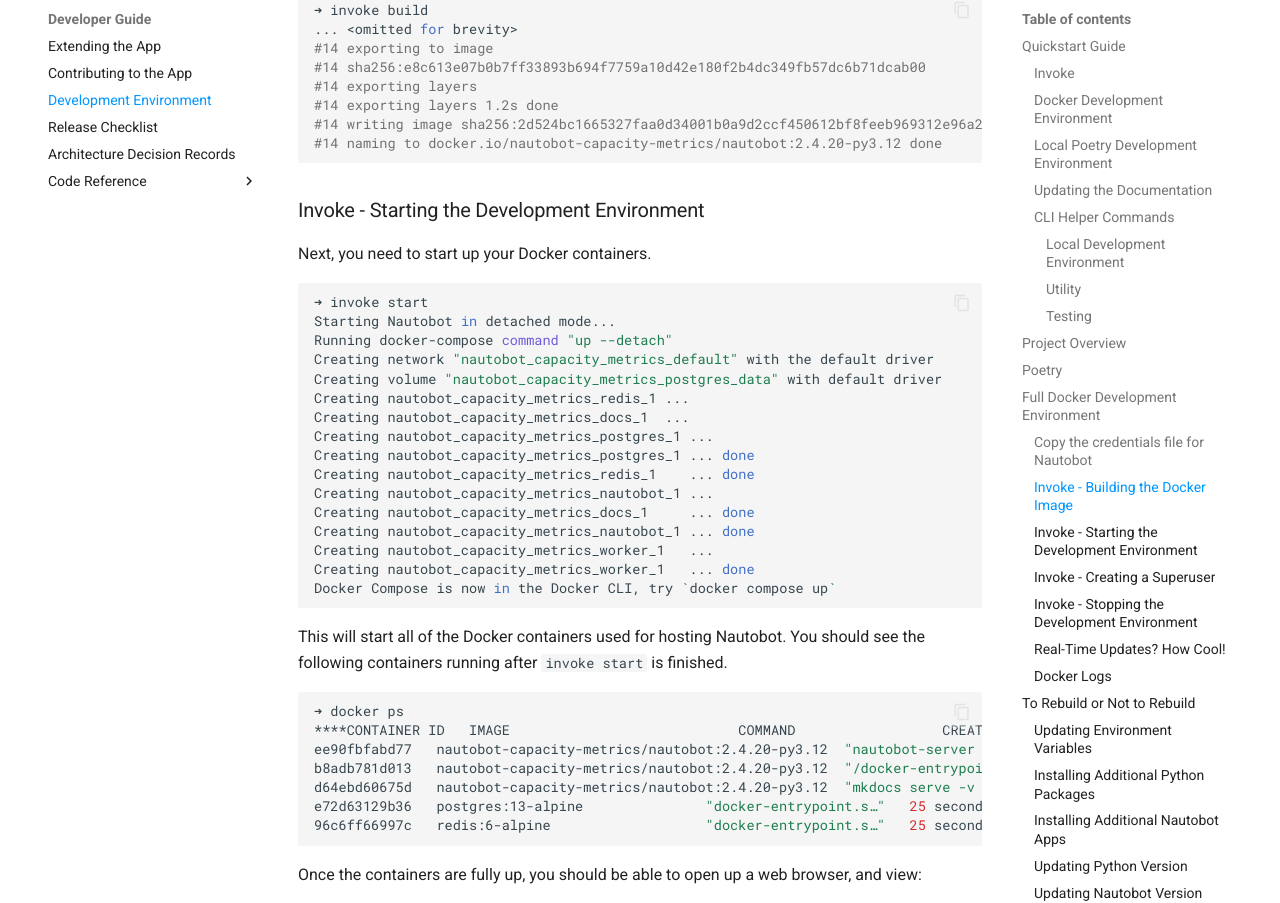
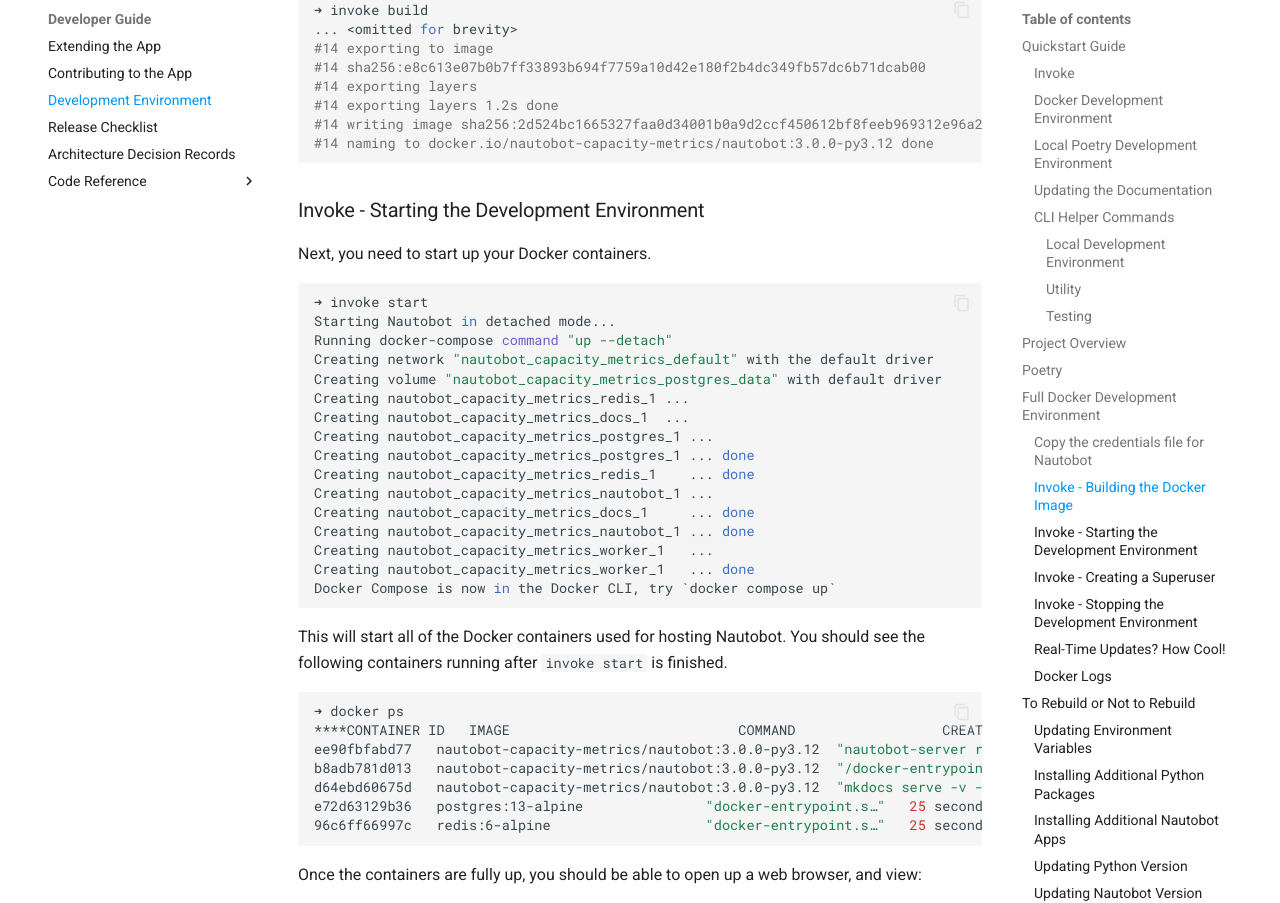
Before and after one commit to nautobot/nautobot-app-capacity-metrics, an MkDocs documentation site: the page built from docs/dev/dev_environment.md, in a window 1280 px wide and 1400 px high, scrolled down 5371 px. Shown: the part 126-1029 px from the top of the window. Built offline with MkDocs 1.6.1 and Material for MkDocs 9.7.7, drawn with Linux system fonts in a browser that asks for light colours; comment, search, counter and statistics services are not loaded; some of the changed text lies outside the part shown.

Commit message:
Cookie updated targeting develop by NetworkToCode Cookie Drift Manager Tool
## [3.0.0 (2025-12-30)](https://github.com/nautobot/cookiecutter-nautobot-app/releases/tag/3.0.0)

### Added

- [#291](https://github.com/nautobot/cookiecutter-nautobot-app/issues/291) - Added support for Python `3.13`.

### Changed

- [#291](https://github.com/nautobot/cookiecutter-nautobot-app/issues/291) - Updated minimum Nautobot version to `3.0.0`.
- [#291](https://github.com/nautobot/cookiecutter-nautobot-app/issues/291) - Updated maximum Nautobot version to `<4.0.0`.
- [#309](https://github.com/nautobot/cookiecutter-nautobot-app/issues/309) - Change the tag-nautobot-app workflow to support multiple nautobot-app versions.
- [#320](https://github.com/nautobot/cookiecutter-nautobot-app/issues/320) - Upstream testing now runs against selected branches.

### Documentation

- [#319](https://github.com/nautobot/cookiecutter-nautobot-app/issues/319) - Fixed nav typo and added missing 2.7.2 release notes.

### Housekeeping

- [#322](https://github.com/nautobot/cookiecutter-nautobot-app/issues/322) - Updated CI workflow to always regenerate poetry lockfile.

**Full Changelog**: https://github.com/nautobot/cookiecutter-nautobot-app/compare/nautobot-app-v2.7.2...nautobot-app-v3.0.0

````diff
--- a/docs/dev/dev_environment.md
+++ b/docs/dev/dev_environment.md
@@ -13,7 +13,7 @@
 
 The [Invoke](http://www.pyinvoke.org/) library is used to provide some helper commands based on the environment. There are a few configuration parameters which can be passed to Invoke to override the default configuration:
 
-- `nautobot_ver`: the version of Nautobot to use as a base for any built docker containers (default: 2.4.20)
+- `nautobot_ver`: the version of Nautobot to use as a base for any built docker containers (default: 3.0.0)
 - `project_name`: the default docker compose project name (default: `nautobot-capacity-metrics`)
 - `python_ver`: the version of Python to use as a base for any built docker containers (default: 3.12)
 - `local`: a boolean flag indicating if invoke tasks should be run on the host or inside the docker containers (default: False, commands will be run in docker containers)
@@ -181,7 +181,7 @@
 #14 exporting layers
 #14 exporting layers 1.2s done
 #14 writing image sha256:2d524bc1665327faa0d34001b0a9d2ccf450612bf8feeb969312e96a2d3e3503 done
-#14 naming to docker.io/nautobot-capacity-metrics/nautobot:2.4.20-py3.12 done
+#14 naming to docker.io/nautobot-capacity-metrics/nautobot:3.0.0-py3.12 done
 ```
 
 ### Invoke - Starting the Development Environment
@@ -212,9 +212,9 @@
 ```bash
 ➜ docker ps
 ****CONTAINER ID   IMAGE                            COMMAND                  CREATED          STATUS          PORTS                                       NAMES
-ee90fbfabd77   nautobot-capacity-metrics/nautobot:2.4.20-py3.12  "nautobot-server rqw…"   16 seconds ago   Up 13 seconds                                               nautobot_capacity_metrics_worker_1
-b8adb781d013   nautobot-capacity-metrics/nautobot:2.4.20-py3.12  "/docker-entrypoint.…"   20 seconds ago   Up 15 seconds   0.0.0.0:8080->8080/tcp, :::8080->8080/tcp   nautobot_capacity_metrics_nautobot_1
-d64ebd60675d   nautobot-capacity-metrics/nautobot:2.4.20-py3.12  "mkdocs serve -v -a …"   25 seconds ago   Up 18 seconds   0.0.0.0:8001->8080/tcp, :::8001->8080/tcp   nautobot_capacity_metrics_docs_1
+ee90fbfabd77   nautobot-capacity-metrics/nautobot:3.0.0-py3.12  "nautobot-server rqw…"   16 seconds ago   Up 13 seconds                                               nautobot_capacity_metrics_worker_1
+b8adb781d013   nautobot-capacity-metrics/nautobot:3.0.0-py3.12  "/docker-entrypoint.…"   20 seconds ago   Up 15 seconds   0.0.0.0:8080->8080/tcp, :::8080->8080/tcp   nautobot_capacity_metrics_nautobot_1
+d64ebd60675d   nautobot-capacity-metrics/nautobot:3.0.0-py3.12  "mkdocs serve -v -a …"   25 seconds ago   Up 18 seconds   0.0.0.0:8001->8080/tcp, :::8001->8080/tcp   nautobot_capacity_metrics_docs_1
 e72d63129b36   postgres:13-alpine               "docker-entrypoint.s…"   25 seconds ago   Up 19 seconds   0.0.0.0:5432->5432/tcp, :::5432->5432/tcp   nautobot_capacity_metrics_postgres_1
 96c6ff66997c   redis:6-alpine                   "docker-entrypoint.s…"   25 seconds ago   Up 21 seconds   0.0.0.0:6379->6379/tcp, :::6379->6379/tcp   nautobot_capacity_metrics_redis_1
 ```
@@ -410,7 +410,7 @@
     {
         "nautobot_capacity_metrics": {
             ...
-            "nautobot_ver": "2.4.20",
+            "nautobot_ver": "3.0.0",
 	    ...
         }
     }
--- a/invoke.example.yml
+++ b/invoke.example.yml
@@ -1,6 +1,6 @@
 ---
 nautobot_capacity_metrics:
-  nautobot_ver: "2.4.20"
+  nautobot_ver: "3.0.0"
   python_ver: "3.12"
   # local: false
   # compose_dir: "/full/path/to/nautobot-app-capacity-metrics/development"
--- a/invoke.mysql.yml
+++ b/invoke.mysql.yml
@@ -1,7 +1,7 @@
 ---
 nautobot_capacity_metrics:
   project_name: "nautobot-capacity-metrics"
-  nautobot_ver: "2.4.20"
+  nautobot_ver: "3.0.0"
   local: false
   python_ver: "3.12"
   compose_dir: "development"
--- a/pyproject.toml
+++ b/pyproject.toml
@@ -16,6 +16,7 @@
     "Programming Language :: Python :: 3.10",
     "Programming Language :: Python :: 3.11",
     "Programming Language :: Python :: 3.12",
+    "Programming Language :: Python :: 3.13",
 ]
 packages = [
     { include = "nautobot_capacity_metrics" },
@@ -26,9 +27,9 @@
 ]
 
 [tool.poetry.dependencies]
-python = ">=3.10,<3.13"
+python = ">=3.10,<3.14"
 # Used for local development
-nautobot = ">=2.4.20,<3.0.0"
+nautobot = ">=3.0.0,<4.0.0"
 
 [tool.poetry.group.dev.dependencies]
 coverage = "*"
--- a/tasks.py
+++ b/tasks.py
@@ -52,7 +52,7 @@
 namespace.configure(
     {
         "nautobot_capacity_metrics": {
-            "nautobot_ver": "2.4.20",
+            "nautobot_ver": "3.0.0",
             "project_name": "nautobot-capacity-metrics",
             "python_ver": "3.12",
             "local": False,
````
Also changed, not shown: docs/admin/compatibility_matrix.md (+1 -1 lines), docs/admin/install.md (+1 -1 lines), .cookiecutter.json, .github/ISSUE_TEMPLATE/bug_report.md, .github/ISSUE_TEMPLATE/feature_request.md, 3 other files.
